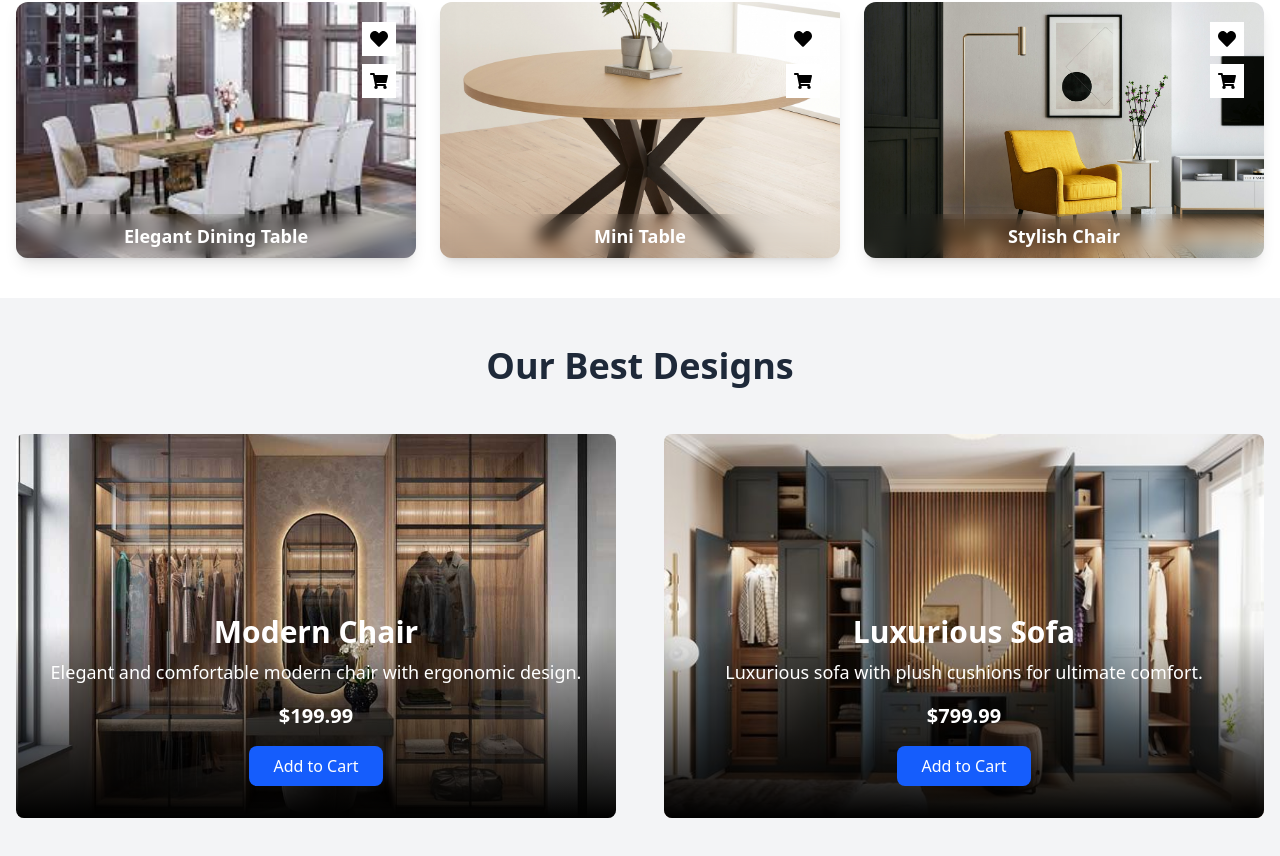
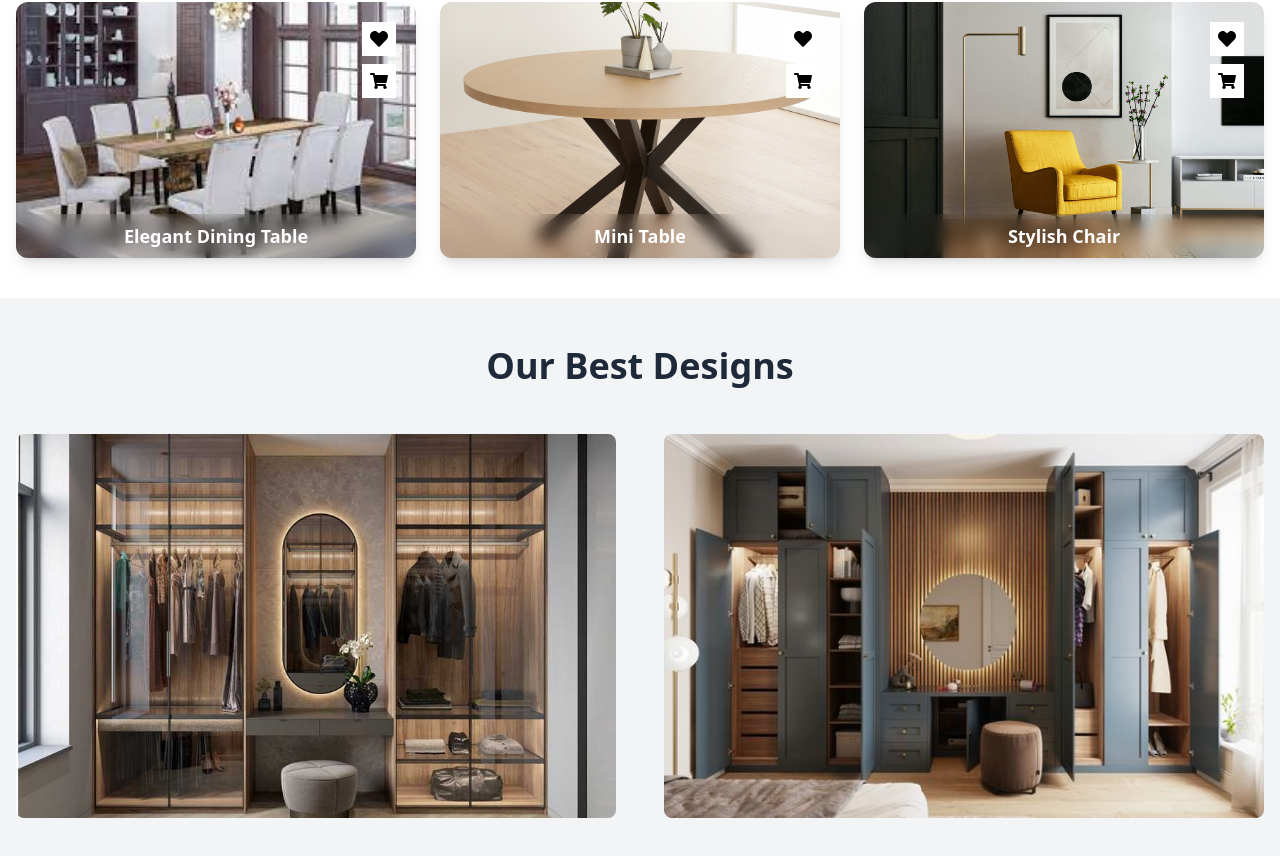
Before and after one commit to ashraful-rahat/Furniture-Shop-client, a React (Vite) app: page / in a window 1280 px wide. Shown: the part 2202-3058 px from the top of the page. Built offline with nearby package versions, Linux system fonts and the light colour scheme.

Commit message:
framer add

```diff
--- a/src/Pages/OurBestDesign.jsx
+++ b/src/Pages/OurBestDesign.jsx
@@ -1,3 +1,4 @@
+import { motion } from 'framer-motion';
 import Image2 from "/Product/bestdesign.jpg";
 import Image1 from "/Product/bestdesign2.jpg";
 
@@ -12,36 +13,96 @@ const OurBestDesign = () => {
           {/* Product 1 */}
           <div className="relative group">
             <div className="h-96 bg-cover bg-center rounded-lg" style={{ backgroundImage: `url(${Image1})` }}>
-              <div className="absolute inset-0 bg-gradient-to-t from-black via-transparent to-transparent rounded-lg flex justify-center items-end p-8">
+              {/* Content that appears on hover */}
+              <motion.div
+                className="absolute inset-0 bg-gradient-to-t from-black via-transparent to-transparent rounded-lg flex justify-center items-end p-8"
+                initial={{ opacity: 0 }}
+                whileHover={{ opacity: 1 }}
+                transition={{ opacity: { duration: 0.5 } }}
+              >
                 <div className="text-center text-white">
-                  <h3 className="text-3xl font-semibold mb-2">Modern Chair</h3>
-                  <p className="text-lg mb-4">
+                  <motion.h3
+                    className="text-3xl font-semibold mb-2"
+                    initial={{ y: 50, opacity: 0 }}
+                    whileHover={{ y: 0, opacity: 1 }}
+                    transition={{ duration: 0.5 }}
+                  >
+                    Modern Chair
+                  </motion.h3>
+                  <motion.p
+                    className="text-lg mb-4"
+                    initial={{ y: 50, opacity: 0 }}
+                    whileHover={{ y: 0, opacity: 1 }}
+                    transition={{ duration: 0.5, delay: 0.1 }}
+                  >
                     Elegant and comfortable modern chair with ergonomic design.
-                  </p>
-                  <p className="text-xl font-semibold mb-4">$199.99</p>
-                  <button className="bg-blue-600 px-6 py-2 rounded-lg hover:bg-blue-700 transition-colors">
+                  </motion.p>
+                  <motion.p
+                    className="text-xl font-semibold mb-4"
+                    initial={{ y: 50, opacity: 0 }}
+                    whileHover={{ y: 0, opacity: 1 }}
+                    transition={{ duration: 0.5, delay: 0.2 }}
+                  >
+                    $199.99
+                  </motion.p>
+                  <motion.button
+                    className="bg-blue-600 px-6 py-2 rounded-lg hover:bg-blue-700 transition-colors"
+                    initial={{ opacity: 0 }}
+                    whileHover={{ opacity: 1 }}
+                    transition={{ duration: 0.5, delay: 0.3 }}
+                  >
                     Add to Cart
-                  </button>
+                  </motion.button>
                 </div>
-              </div>
+              </motion.div>
             </div>
           </div>
 
           {/* Product 2 */}
           <div className="relative group">
             <div className="h-96 bg-cover bg-center rounded-lg" style={{ backgroundImage: `url(${Image2})` }}>
-              <div className="absolute inset-0 bg-gradient-to-t from-black via-transparent to-transparent rounded-lg flex justify-center items-end p-8">
+              {/* Content that appears on hover */}
+              <motion.div
+                className="absolute inset-0 bg-gradient-to-t from-black via-transparent to-transparent rounded-lg flex justify-center items-end p-8"
+                initial={{ opacity: 0 }}
+                whileHover={{ opacity: 1 }}
+                transition={{ opacity: { duration: 0.5 } }}
+              >
                 <div className="text-center text-white">
-                  <h3 className="text-3xl font-semibold mb-2">Luxurious Sofa</h3>
-                  <p className="text-lg mb-4">
+                  <motion.h3
+                    className="text-3xl font-semibold mb-2"
+                    initial={{ y: 50, opacity: 0 }}
+                    whileHover={{ y: 0, opacity: 1 }}
+                    transition={{ duration: 0.5 }}
+                  >
+                    Luxurious Sofa
+                  </motion.h3>
+                  <motion.p
+                    className="text-lg mb-4"
+                    initial={{ y: 50, opacity: 0 }}
+                    whileHover={{ y: 0, opacity: 1 }}
+                    transition={{ duration: 0.5, delay: 0.1 }}
+                  >
                     Luxurious sofa with plush cushions for ultimate comfort.
-                  </p>
-                  <p className="text-xl font-semibold mb-4">$799.99</p>
-                  <button className="bg-blue-600 px-6 py-2 rounded-lg hover:bg-blue-700 transition-colors">
+                  </motion.p>
+                  <motion.p
+                    className="text-xl font-semibold mb-4"
+                    initial={{ y: 50, opacity: 0 }}
+                    whileHover={{ y: 0, opacity: 1 }}
+                    transition={{ duration: 0.5, delay: 0.2 }}
+                  >
+                    $799.99
+                  </motion.p>
+                  <motion.button
+                    className="bg-blue-600 px-6 py-2 rounded-lg hover:bg-blue-700 transition-colors"
+                    initial={{ opacity: 0 }}
+                    whileHover={{ opacity: 1 }}
+                    transition={{ duration: 0.5, delay: 0.3 }}
+                  >
                     Add to Cart
-                  </button>
+                  </motion.button>
                 </div>
-              </div>
+              </motion.div>
             </div>
           </div>
         </div>
```
